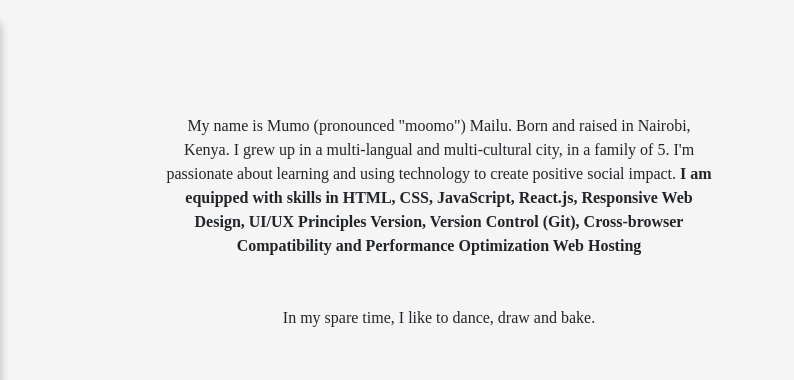
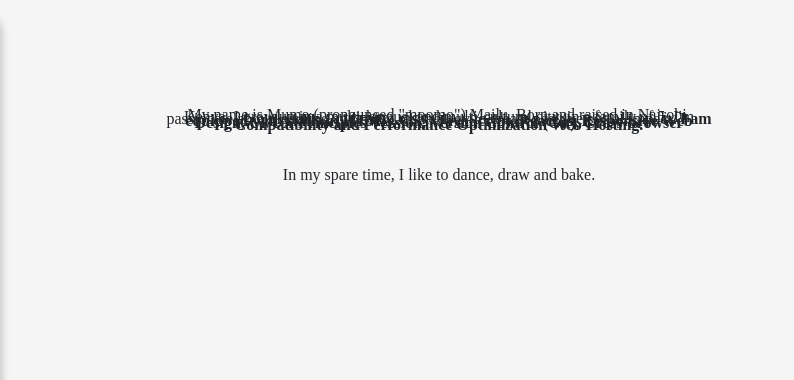
Before and after one commit to Mumo23/Project-Mumo, a plain HTML site: page about.html in a window 1280 px wide. Shown: the part 214-594 px from the top of the page, 486-1280 px from the left. Drawn offline with nearby package versions, Linux system fonts and the light colour scheme.

Commit message:
Editing about.html

```diff
--- a/about.html
+++ b/about.html
@@ -48,7 +48,7 @@
               >I am equipped with skills in HTML, CSS, JavaScript, React.js,
               Responsive Web Design, UI/UX Principles Version, Version Control
               (Git), Cross-browser Compatibility and Performance Optimization
-              Web Hosting
+              Web Hosting.
             </strong>
           </p>
           <p class="text-center m-5">
--- a/style.css
+++ b/style.css
@@ -63,6 +63,8 @@ h1 {
 p {
   margin-top: 120px;
   font-family: "Cormorant Garamond", serif;
+  line-height: 2px;
+  text-align: justify;
 }
 
 button {
```
